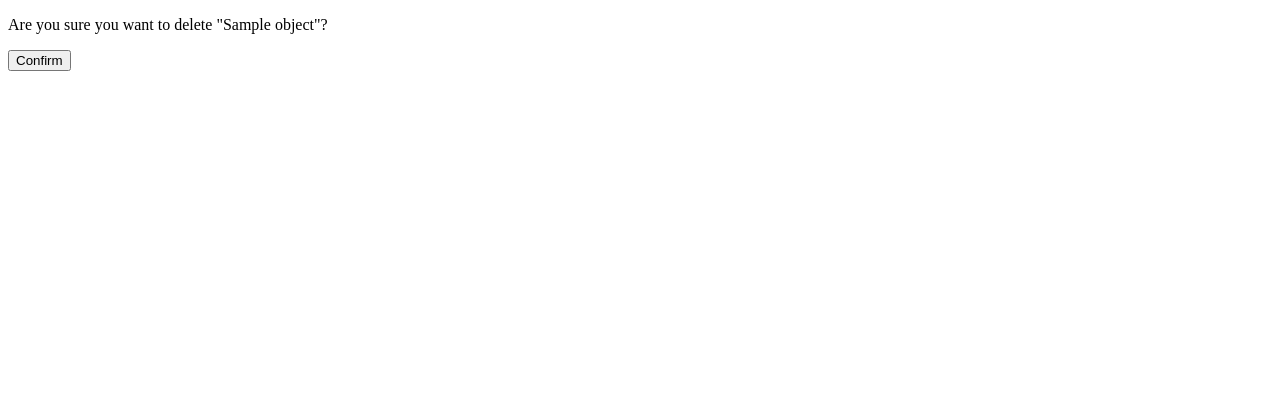
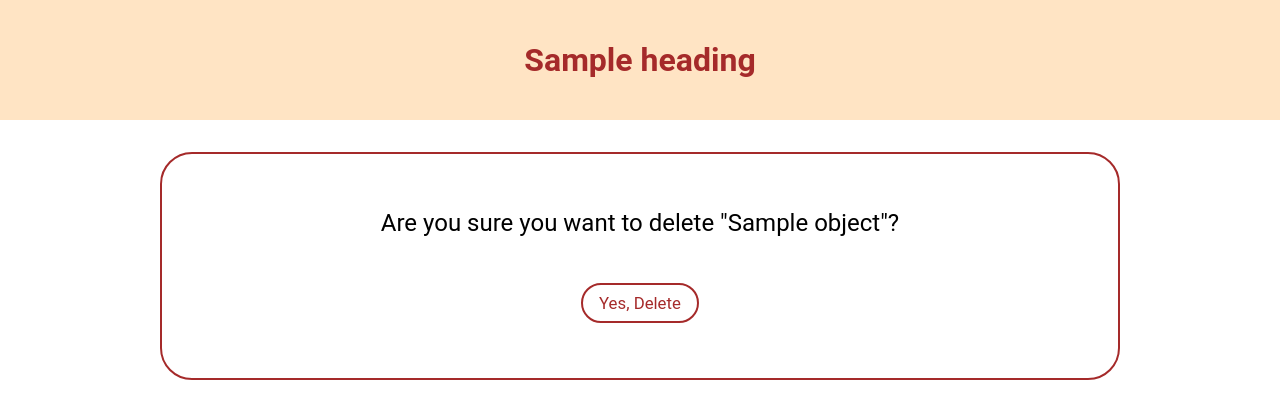
Before and after one commit to MuhammadSaadJamil/Class-Based-Views-CRUD, a Django app: template templates/delete.html in a window 1280 px wide. Shown: the top 419 px of the page. Run offline with Django 4.2, Linux system fonts and the light colour scheme; the template is opened without the code that fills it: most values are stand-ins (such as "Sample title", 1, 10 or a date in 2020).

Commit message:
Updated Styling

```diff
--- a/main/models.py
+++ b/main/models.py
@@ -4,3 +4,6 @@ from django.db import models
 class Object(models.Model):
     name = models.CharField(max_length=25, blank=True, null=True)
     quantity = models.IntegerField(default=0)
+
+    def __str__(self):
+        return self.name
--- a/templates/delete.html
+++ b/templates/delete.html
@@ -1,15 +1,50 @@
-<!DOCTYPE html>
-<html lang="en">
-<head>
-    <meta charset="UTF-8">
-    <title>Title</title>
-</head>
-<body>
-<form method="post">
-    {% csrf_token %}
-    <p>Are you sure you want to delete "{{ object.name }}"?</p>
-    <input type="submit" value="Confirm">
-</form>
+{% extends 'main.html' %}
 
-</body>
-</html>
+{% block style %}
+    <style>
+    .center{
+        width: 100%;
+        height: 20vh;
+        display: flex;
+        justify-content: center;
+        align-items: center;
+        font-size: 1.5rem;
+        flex-wrap: wrap;
+    }
+    .center p{
+        width: 100%;
+        text-align: center;
+    }
+
+    form{
+        border:2px solid brown;
+        border-radius: 2rem;
+        padding: 2rem 0rem;
+    }
+    button{
+        padding: 0.5rem 1rem;
+        font-size: 1.05rem;
+        background-color: white;
+        color: brown;
+        border-radius: 2rem;
+        border: 2px solid brown;
+    }
+    button:hover{
+        cursor: pointer;
+        background-color: brown;
+        color: white;
+    }
+
+    </style>
+{% endblock %}
+
+{% block content %}
+    <form method="post">
+        {% csrf_token %}
+        <div class="center">
+            <p>Are you sure you want to delete "{{ object.name }}"?</p>
+            <button type="submit">Yes, Delete</button>
+        </div>
+    </form>
+
+{% endblock %}
--- /dev/null
+++ b/templates/main.html
@@ -0,0 +1,46 @@
+<!DOCTYPE html>
+<html lang="en">
+<head>
+    <meta charset="UTF-8">
+    <title>{{ title }}</title>
+    <style>
+        * {
+            box-sizing: border-box;
+            padding: 0;
+            margin: 0;
+            font-family: "Roboto", "Lucida Grande", "DejaVu Sans", "Bitstream Vera Sans", Verdana, Arial, sans-serif;
+        }
+
+        .header {
+            width: 100%;
+            height: 15vh;
+            display: flex;
+            justify-content: center;
+            align-items: center;
+            background-color: bisque;
+            color: brown;
+        }
+
+        .object-container {
+            width: 80%;
+            margin: auto;
+            padding: 2rem;
+        }
+    </style>
+    {% block style %}
+    {% endblock %}
+</head>
+<body>
+<header class="header">
+    {% if heading %}
+        <h1>{{ heading }}</h1>
+    {% else %}
+        <h1>Grocery List</h1>
+    {% endif %}
+</header>
+<div class="object-container">
+    {% block content %}
+    {% endblock %}
+</div>
+</body>
+</html>
```
Also changed, not shown: templates/add.html (+48 -14 lines), templates/index.html (+21 -28 lines).
